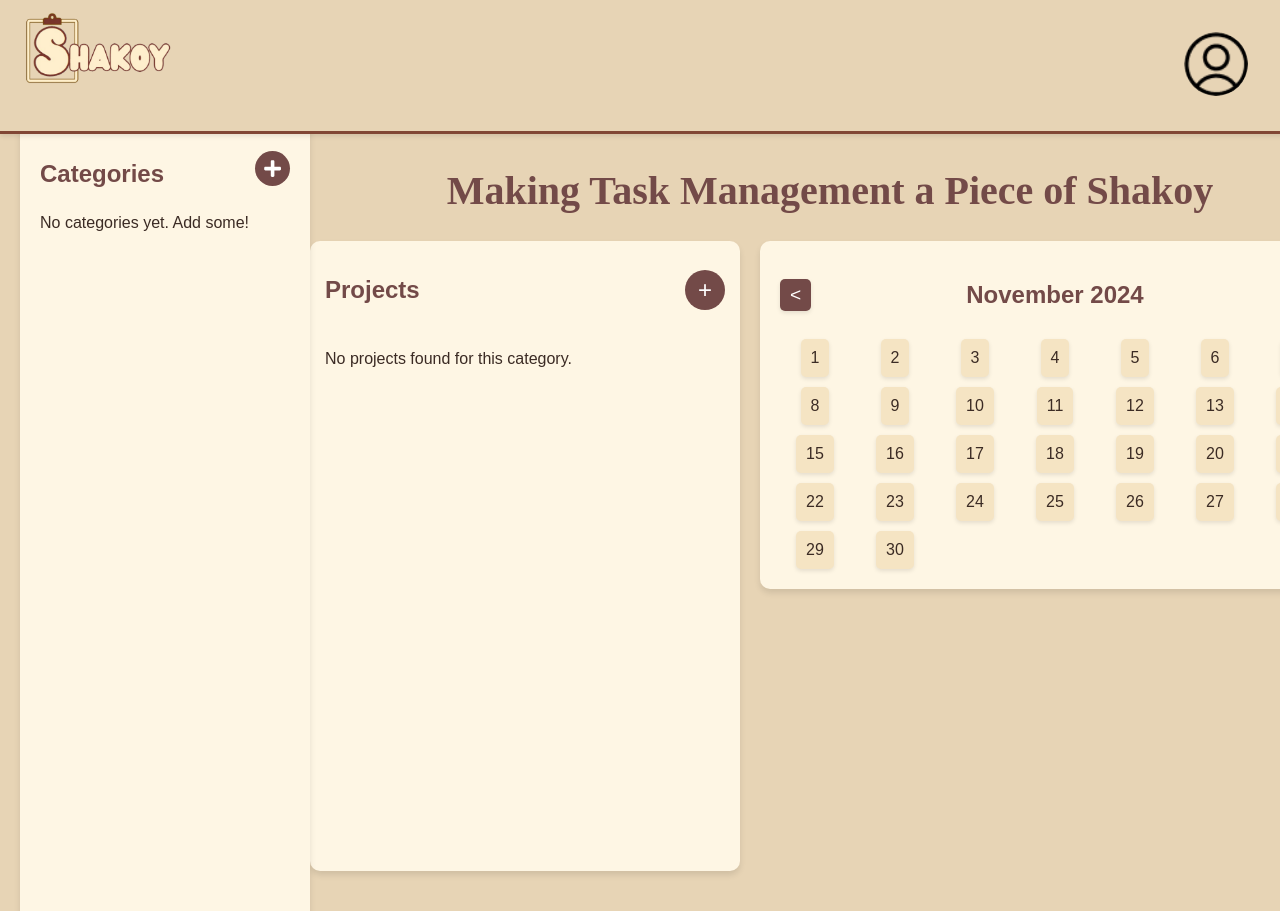
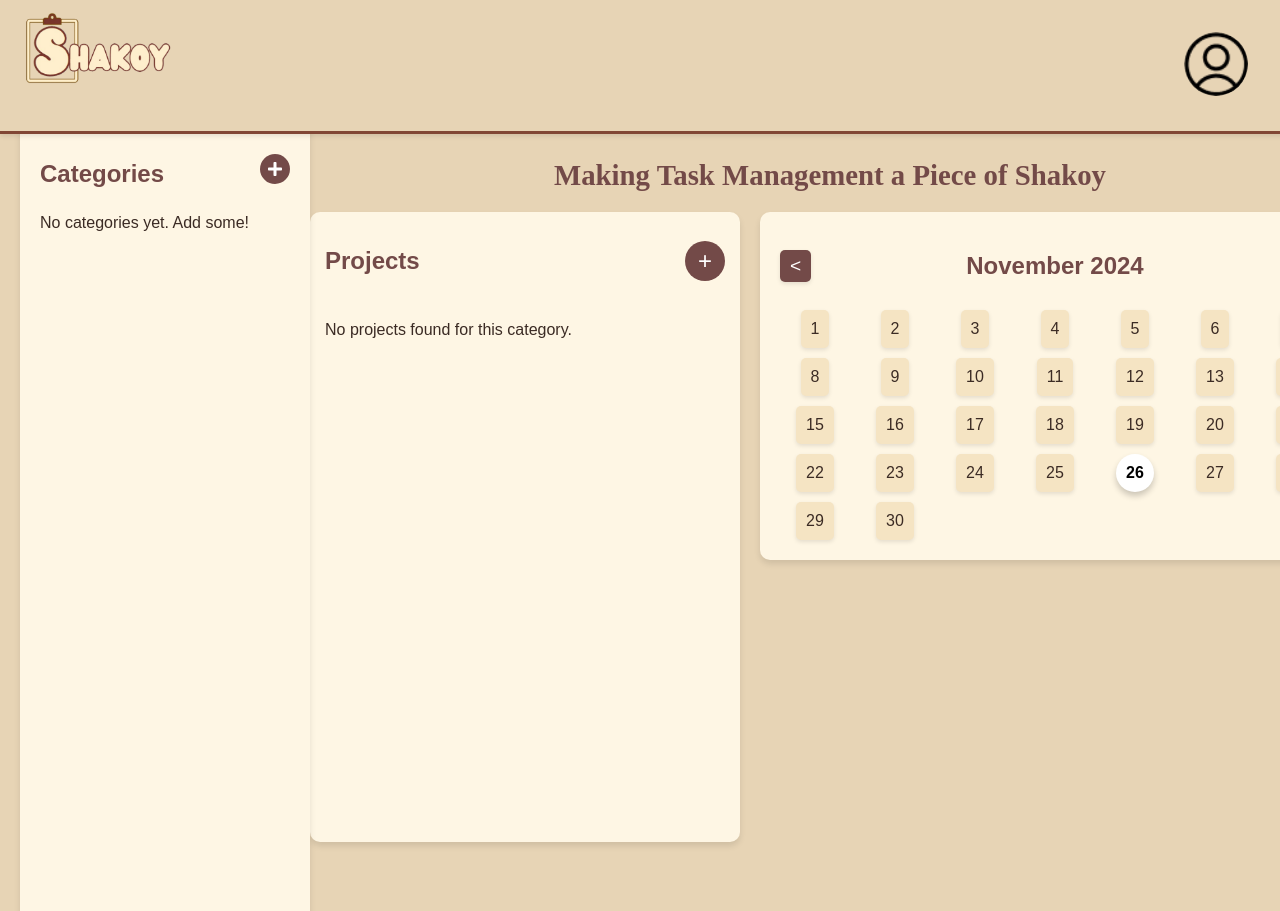
Before and after one commit to winmonn/Shakoy-Website, a React (Create React App) app: page /dashboard in a window 1280 px wide. Shown: the top 911 px of the page. After the commit the page ends 882 px from the top, so only its background shows below. Built offline with nearby package versions, Linux system fonts and the light colour scheme; sample sign-in values are in the browser's storage.

Commit message:
ProjectView and Dashboard
Changes to projectView and Dashboard.js

```diff
--- a/package.json
+++ b/package.json
@@ -13,7 +13,7 @@
     "react-dom": "^18.3.1",
     "react-icons": "^5.3.0",
     "react-router-dom": "^6.28.0",
-    "react-scripts": "5.0.1",
+    "react-scripts": "^5.0.1",
     "web-vitals": "^2.1.4",
     "zustand": "^5.0.1"
   },
--- a/src/components/Navbar.js
+++ b/src/components/Navbar.js
@@ -1,12 +1,12 @@
 import React, { useState, useEffect } from 'react';
-import { Link, useNavigate } from 'react-router-dom'; // Import useNavigate
+import { Link, useNavigate } from 'react-router-dom';
 import { useAuth } from '../context/AuthContext';
 import '../styles/Navbar.css';
 
 const Navbar = () => {
-  const { isAuthenticated, user, logout } = useAuth();
+  const { isAuthenticated, user, logout, loading } = useAuth(); // Include loading state
   const [isDropdownOpen, setIsDropdownOpen] = useState(false);
-  const navigate = useNavigate(); // Initialize useNavigate
+  const navigate = useNavigate();
 
   // Toggles the dropdown visibility
   const toggleDropdown = () => {
@@ -36,17 +36,23 @@ const Navbar = () => {
   const defaultProfileImage = require('../images/profile-icon.png');
   const profilePhoto = user?.profilePhoto || defaultProfileImage;
 
+  // Show a placeholder or loading state while authentication is resolving
+  if (loading) {
+    return <div>Loading Navbar...</div>;
+  }
+
   return (
     <nav className="navbar">
       {/* Logo on the left */}
-      <div className="logo" onClick={() => navigate('/dashboard')}>
+      <div className="logo" onClick={() => navigate(isAuthenticated ? '/dashboard' : '/')}>
         <img
           src={require('../images/ShakoyLogo.png')}
           alt="Shakoy Logo"
           className="logo-image"
-          style={{ cursor: 'pointer' }} // Add cursor pointer to indicate clickable
+          style={{ cursor: 'pointer' }}
         />
       </div>
+
       {/* Links or actions on the right */}
       <div className="nav-links">
         {isAuthenticated ? (
@@ -83,8 +89,8 @@ const Navbar = () => {
           </>
         ) : (
           <>
-            <Link to="/signup">Sign Up</Link>
-            <Link to="/login">Log In</Link>
+            <Link to="/signup" className="nav-link">Sign Up</Link>
+            <Link to="/login" className="nav-link">Log In</Link>
           </>
         )}
       </div>
--- a/src/context/AuthContext.js
+++ b/src/context/AuthContext.js
@@ -10,7 +10,7 @@ export const useAuth = () => useContext(AuthContext);
 export const AuthProvider = ({ children }) => {
   const [isAuthenticated, setIsAuthenticated] = useState(false);
   const [user, setUser] = useState(null);
-  const [loading, setLoading] = useState(true); // Add a loading state
+  const [loading, setLoading] = useState(true);
 
   // Load user data from localStorage on initialization
   useEffect(() => {
@@ -18,12 +18,13 @@ export const AuthProvider = ({ children }) => {
     const storedAuth = localStorage.getItem('isAuthenticated');
 
     try {
-      const parsedUser = JSON.parse(storedUser);
+      const parsedUser = storedUser ? JSON.parse(storedUser) : null;
 
       if (storedAuth === 'true' && parsedUser) {
         setUser(parsedUser);
         setIsAuthenticated(true);
       } else {
+        // Clear stale data
         localStorage.removeItem('user');
         localStorage.removeItem('isAuthenticated');
         setUser(null);
@@ -35,9 +36,9 @@ export const AuthProvider = ({ children }) => {
       localStorage.removeItem('isAuthenticated');
       setUser(null);
       setIsAuthenticated(false);
+    } finally {
+      setLoading(false); // Always set loading to false after initialization
     }
-
-    setLoading(false); // Set loading to false after initialization
   }, []);
 
   // Login function
@@ -49,7 +50,7 @@ export const AuthProvider = ({ children }) => {
       return true;
     }
 
-    setIsAuthenticated(false); // Ensure unauthenticated state is clear
+    setIsAuthenticated(false);
     return false;
   };
 
@@ -71,14 +72,15 @@ export const AuthProvider = ({ children }) => {
 
   // Update profile photo function
   const updateProfilePhoto = (profilePhoto) => {
+    if (!user) return;
     const updatedUser = { ...user, profilePhoto };
     setUser(updatedUser);
-    localStorage.setItem('user', JSON.stringify(updatedUser)); // Update localStorage
+    localStorage.setItem('user', JSON.stringify(updatedUser));
   };
 
   return (
     <AuthContext.Provider value={{ isAuthenticated, user, login, signup, logout, loading, updateProfilePhoto }}>
-      {children}
+      {!loading && children} {/* Prevent rendering until loading is complete */}
     </AuthContext.Provider>
   );
 };
--- a/src/pages/Dashboard.js
+++ b/src/pages/Dashboard.js
@@ -55,13 +55,18 @@ const Dashboard = () => {
   }, [tasks]);
 
   useEffect(() => {
-    // Update project completion percentage based on tasks
+    // Update project completion percentage and status
     const updatedProjects = projects.map((project) => {
       const projectTasks = tasks.filter((task) => task.projectId === project.id);
       const completedTasks = projectTasks.filter((task) => task.status === "Completed").length;
       const totalTasks = projectTasks.length;
       const completion = totalTasks > 0 ? Math.round((completedTasks / totalTasks) * 100) : 0;
-      return { ...project, completion };
+
+      // Determine status
+      const isLate = new Date(project.deadline) < new Date() && completion < 100;
+      const status = isLate ? "LATE" : completion === 100 ? "COMPLETED" : "IN PROGRESS";
+
+      return { ...project, completion, status };
     });
     setProjects(updatedProjects);
   }, [tasks]);
@@ -255,7 +260,9 @@ const Dashboard = () => {
                 <div className="calendar-grid">
                   {Array.from({ length: daysInMonth }, (_, i) => {
                     const day = i + 1;
-                  const isDeadline = projects.some((project) => {
+
+                    // Find project(s) with a deadline matching this day
+                    const projectForDay = projects.find((project) => {
                       const deadline = new Date(project.deadline);
                       return (
                         deadline.getFullYear() === date.year &&
@@ -263,10 +270,30 @@ const Dashboard = () => {
                         deadline.getDate() === day
                       );
                     });
-                  const deadlineHighlight = isDeadline ? "highlight" : "";
+
+                    // Determine the class for the highlight based on project status
+                    let statusHighlight = "";
+                    if (projectForDay) {
+                      if (projectForDay.status === "LATE") {
+                        statusHighlight = "highlight-red";
+                      } else if (projectForDay.status === "IN PROGRESS") {
+                        statusHighlight = "highlight-yellow";
+                      } else if (projectForDay.status === "COMPLETED") {
+                        statusHighlight = "highlight-green";
+                      }
+                    }
+
+                    // Check if the day is the current date
+                    const today = new Date();
+                    const isToday =
+                      today.getFullYear() === date.year &&
+                      today.getMonth() === date.month &&
+                      today.getDate() === day;
+
+                    const currentDateHighlight = isToday ? "current-date" : "";
 
                     return (
-                    <div key={day} className={`day-number ${deadlineHighlight}`}>
+                      <div key={day} className={`day-number ${statusHighlight} ${currentDateHighlight}`}>
                         {day}
                       </div>
                     );
--- a/src/pages/ProjectView.js
+++ b/src/pages/ProjectView.js
@@ -170,6 +170,12 @@ const ProjectView = () => {
   const renderCalendar = () => {
     return Array.from({ length: daysInMonth }, (_, i) => {
       const day = i + 1;
+      const today = new Date();
+      const isToday =
+        today.getFullYear() === date.year &&
+        today.getMonth() === date.month &&
+        today.getDate() === day;
+
       const isDeadline = tasks.some((task) => {
         const taskDeadline = new Date(task.deadline);
         return (
@@ -178,7 +184,25 @@ const ProjectView = () => {
           taskDeadline.getDate() === day
         );
       });
-      const highlightClass = isDeadline ? "highlight" : "";
+
+      const isOverdue = tasks.some((task) => {
+        const taskDeadline = new Date(task.deadline);
+        return (
+          taskDeadline.getFullYear() === date.year &&
+          taskDeadline.getMonth() === date.month &&
+          taskDeadline.getDate() === day &&
+          taskDeadline < today &&
+          task.status !== "Completed"
+        );
+      });
+
+      const highlightClass = isToday
+        ? "current-date"
+        : isDeadline
+        ? isOverdue
+          ? "overdue"
+          : "highlight"
+        : "";
 
       return (
         <div key={day} className={`day-number ${highlightClass}`}>
@@ -187,6 +211,8 @@ const ProjectView = () => {
       );
     });
   };
+
+
 
   return (
     <div>
--- a/src/styles/Dashboard.css
+++ b/src/styles/Dashboard.css
@@ -19,7 +19,7 @@
 
 .dashboard-header h1
 {
-  font-size: 2.5rem;
+  font-size: 1.8rem;
   color: #734a48;
   /* Dark brown */
   font-family: 'Brush Script MT', cursive;
@@ -186,7 +186,7 @@
   color: #fff;
 }
 
-.project-card .status.overdue
+.project-card .status.late
 {
   background-color: #dc3545;
   /* Red for overdue */
@@ -295,14 +295,31 @@
   box-shadow: 0 2px 4px rgba(0, 0, 0, 0.1);
 }
 
-.day-number.highlight
-{
+.day-number.highlight-red {
+  background-color: red;
+  color: #fff;
+  font-weight: bold;
+  border-radius: 50%;
+  box-shadow: 0 4px 6px rgba(0, 0, 0, 0.2);
+}
+
+.day-number.highlight-yellow {
   background-color: #ffc107;
   color: #fff;
   font-weight: bold;
   border-radius: 50%;
   box-shadow: 0 4px 6px rgba(0, 0, 0, 0.2);
 }
+
+
+.day-number.highlight-green {
+  background-color: green;
+  color: #fff;
+  font-weight: bold;
+  border-radius: 50%;
+  box-shadow: 0 4px 6px rgba(0, 0, 0, 0.2);
+}
+
 
 .day-number:hover
 {
@@ -538,12 +555,13 @@
   color: #fff;
   border: none;
   border-radius: 50%;
-  width: 35px;
-  height: 35px;
   cursor: pointer;
   display: flex;
   align-items: center;
   justify-content: center;
+  width: 30px;
+  height: 30px;
+  font-size: 1rem;
 }
 
 .add-category:hover {
@@ -596,3 +614,27 @@
   flex: 1;
   padding: 20px;
 }
+
+/* Projects Section Responsiveness */
+@media (max-width: 768px) {
+  .projects-body {
+    max-height: 300px; /* Reduce max height for projects on smaller screens */
+  }
+
+  .dashboard-header h1 {
+    font-size: 2rem; /* Reduce header size for tablets */
+  }
+}
+
+/* Calendar Responsiveness */
+@media (max-width: 768px) {
+  .calendar-grid {
+    grid-template-columns: repeat(4, 1fr); /* Fewer columns for tablets */
+  }
+}
+
+@media (max-width: 480px) {
+  .calendar-grid {
+    grid-template-columns: repeat(3, 1fr); /* Fewer columns for phones */
+  }
+}
--- a/src/styles/ProjectView.css
+++ b/src/styles/ProjectView.css
@@ -244,3 +244,28 @@
 .close-button:hover {
   color: #5b3837;
 }
+
+.calendar-grid .day-number.highlight {
+  background-color: green;
+  color: #fff;
+  font-weight: bold;
+  border-radius: 50%;
+  box-shadow: 0 4px 6px rgba(0, 0, 0, 0.2);
+}
+
+
+.calendar-grid .day-number.overdue {
+  background-color: red;
+  color: #fff;
+  font-weight: bold;
+  border-radius: 50%;
+  box-shadow: 0 4px 6px rgba(0, 0, 0, 0.2);
+}
+
+.calendar-grid .day-number.current-date {
+  background-color: #fff;
+  color: black;
+  font-weight: bold;
+  border-radius: 50%;
+  box-shadow: 0 4px 6px rgba(0, 0, 0, 0.2);
+}
```
Also changed, not shown: src/pages/Home.js (line endings or trailing spaces), 1 other file (tests, documents, lock files or other folders). Lines whose indentation alone changed are shown as unchanged.
